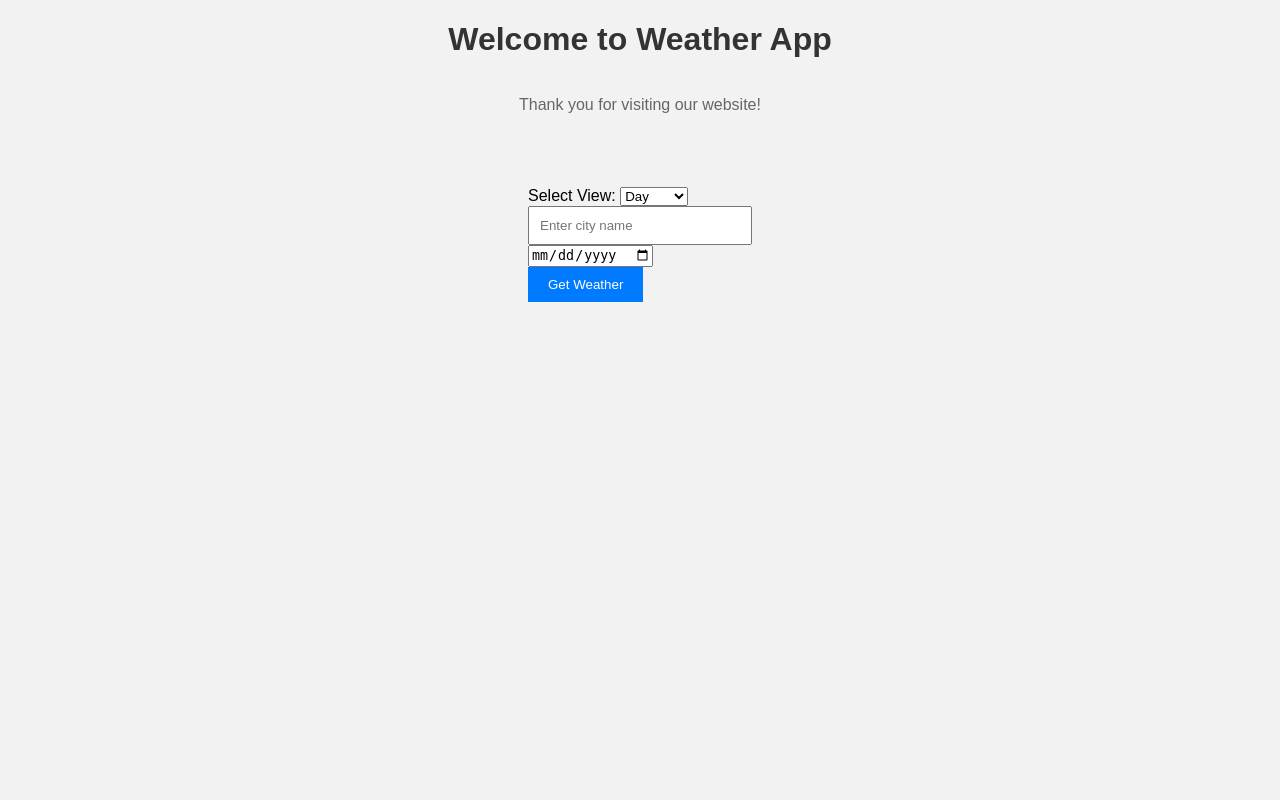
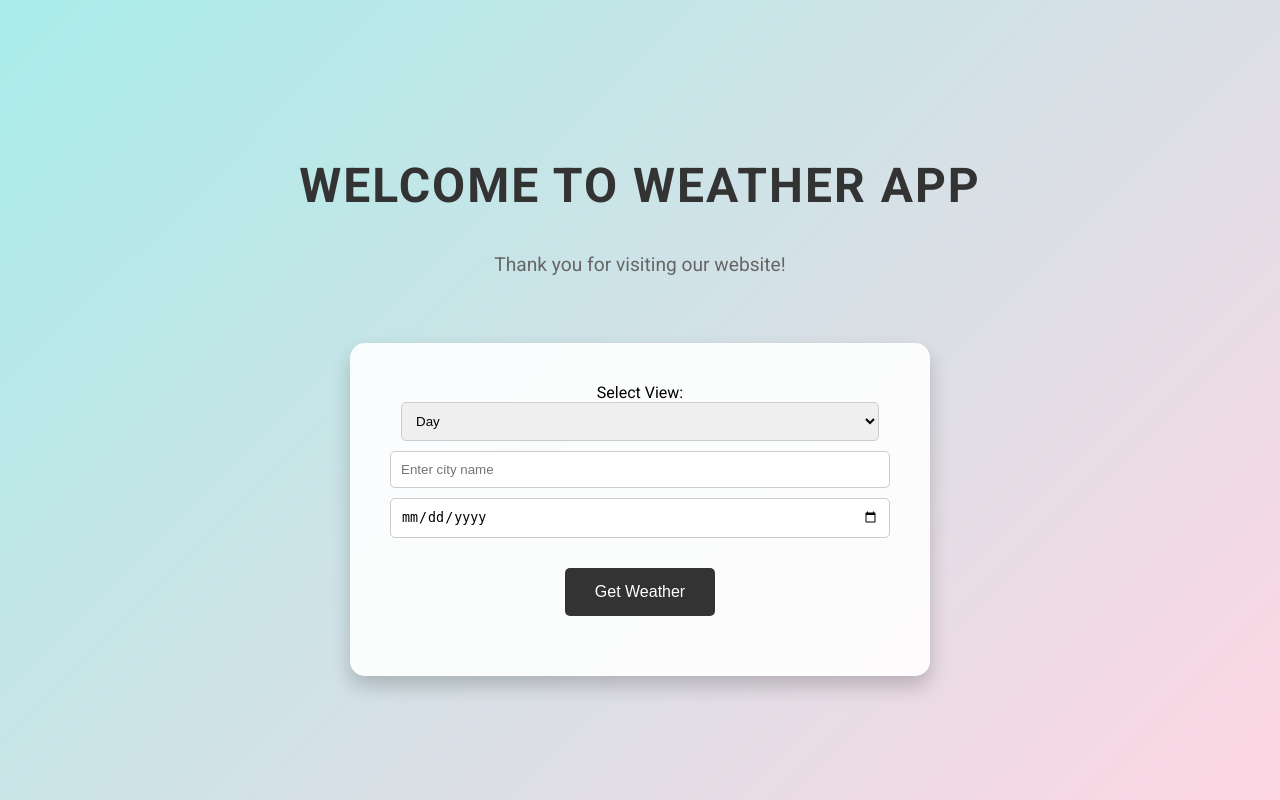
Before and after one commit to someonewhoexists1210/WeatherAPI, a Django app: page / in a window 1280 px wide. Run offline with Django 5.2, Linux system fonts and the light colour scheme.

Commit message:
finished styling

```diff
--- a/frontend/static/css/styles.css
+++ b/frontend/static/css/styles.css
@@ -1,43 +1,89 @@
+@import url('https://fonts.googleapis.com/css2?family=Roboto:wght@400;700&display=swap');
+
 body {
-    font-family: Arial, sans-serif;
-    background-color: #f2f2f2;
+    font-family: 'Roboto', sans-serif;
+    background: linear-gradient(135deg, #a8edea 0%, #fed6e3 100%);
     margin: 0;
     padding: 0;
     display: flex;
     flex-direction: column;
     align-items: center;
     justify-content: center;
+    height: 100vh;
 }
 
 h1 {
     color: #333;
+    font-size: 3em;
+    margin-bottom: 20px;
+    text-transform: uppercase;
+    letter-spacing: 2px;
+    animation: slideIn 1s ease-in-out;
 }
 
 p {
     color: #666;
+    font-size: 1.2em;
+    margin-bottom: 10px;
+    animation: fadeIn 1.6s ease-in-out;
 }
 
 form {
+    background: rgba(255, 255, 255, 0.9);
+    border-radius: 15px;
+    padding: 40px;
+    box-shadow: 0 10px 20px rgba(0, 0, 0, 0.2);
+    text-align: center;
+    max-width: 500px;
+    width: 100%;
+    animation: fadeIn 1s ease-in-out;
     margin-top: 20px;
 }
 
-input[type="text"] {
+input[type="text"], input[type="date"], input[type="number"], select {
     padding: 10px;
-    width: 200px;
+    width: calc(100% - 22px);
+    margin-bottom: 10px;
+    border: 1px solid #ccc;
+    border-radius: 5px;
 }
 
 button {
-    padding: 10px 20px;
-    background-color: #007bff;
-    color: #fff;
+    padding: 15px 30px;
+    margin: 20px 10px;
     border: none;
+    background-color: #333;
+    color: white;
+    border-radius: 5px;
     cursor: pointer;
+    font-size: 1em;
+    transition: background-color 0.3s ease;
 }
 
 button:hover {
-    background-color: #0056b3;
+    background-color: #555;
 }
 
 #mess {
     color: #ff0000;
 }
+
+@keyframes fadeIn {
+    from {
+        opacity: 0;
+    }
+    to {
+        opacity: 1;
+    }
+}
+
+@keyframes slideIn {
+    from {
+        transform: translateY(-20px);
+        opacity: 0;
+    }
+    to {
+        transform: translateY(0);
+        opacity: 1;
+    }
+}
--- a/frontend/templates/daily.html
+++ b/frontend/templates/daily.html
@@ -7,10 +7,10 @@
     <script src="{% static 'js/slider.js' %}"></script>
 </head>
 <body>
+    <h1>Weather Forecast</h1>
+    <h2>{{ data.resolvedAddress }}</h2>
     <button id='prevSlide'><</button>
     <div class="container">
-        <h1>Weather Forecast</h1>
-        <h2>{{ data.resolvedAddress }}</h2>
         {% for day in data.days%}
             <div class="weather-info" style='display: none;'>
                 <h3>{{ day.datetime }}</h3>
--- a/frontend/templates/index.html
+++ b/frontend/templates/index.html
@@ -83,7 +83,5 @@
 
         <button type="submit">Get Weather</button>
     </form>
-
-
 </body>
 </html>
```
Also changed, not shown: frontend/static/css/daily.css (deleted, +0 -52 lines), frontend/static/css/result.css (+72 -13 lines), frontend/static/js/index.js (+6 -8 lines).
